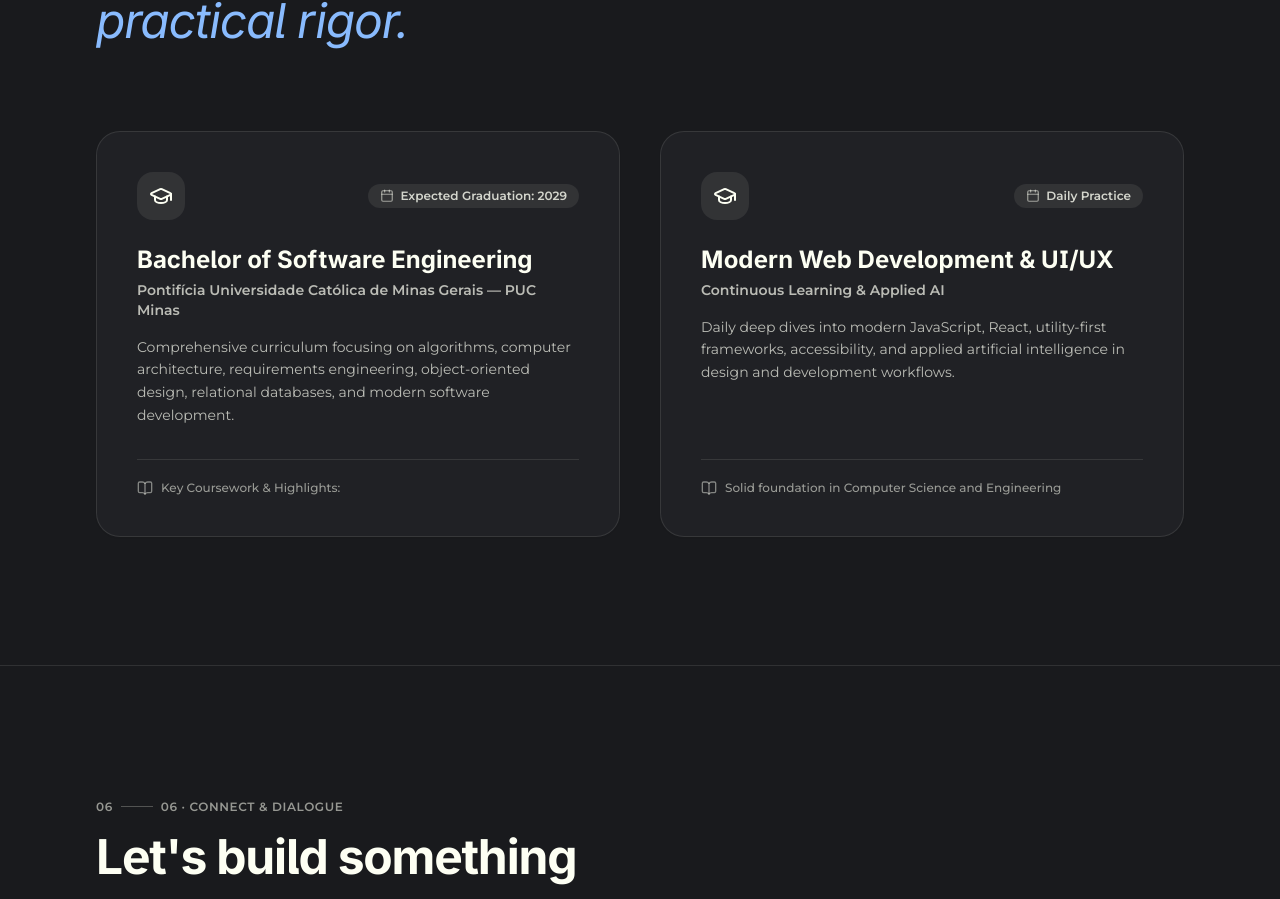
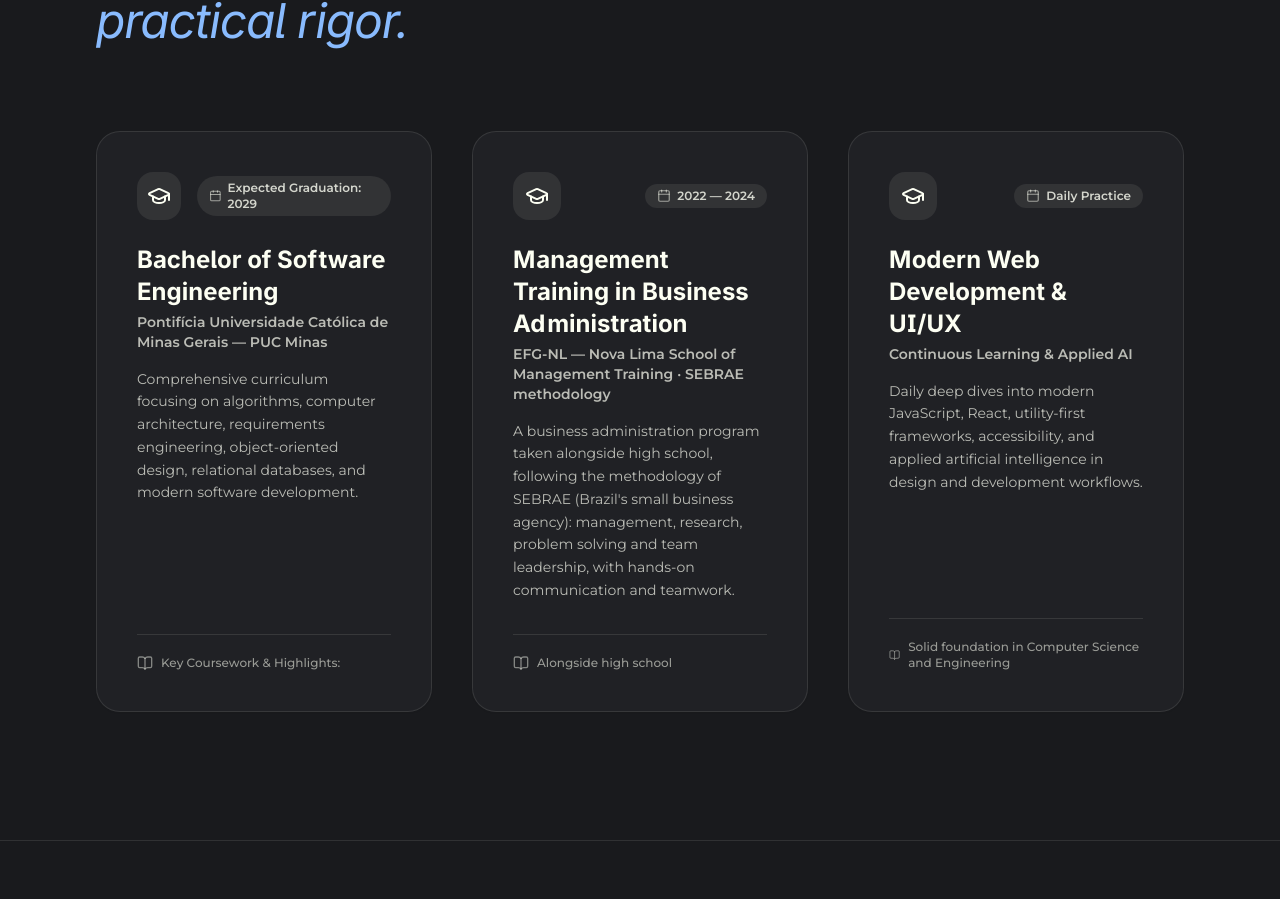
Before and after one commit to thevictorcandido/portfolio-victor, a React (Vite) app: page / in a window 1280 px wide. Shown: the part 5580-6479 px from the top of the page. Built offline with nearby package versions, Linux system fonts and the light colour scheme; no server answers; a web font is replaced by a local one.

Commit message:
feat: formação em administração na EFG-NL na seção Formação

```diff
--- a/src/components/Education.jsx
+++ b/src/components/Education.jsx
@@ -29,13 +29,15 @@ export default function Education() {
         </div>
 
         {/* Grid de Formação */}
-        <div className="grid grid-cols-1 md:grid-cols-2 gap-8 md:gap-10">
+        <div className="grid grid-cols-1 lg:grid-cols-3 gap-8 md:gap-10">
           {education.map((item) => {
+            // A PUC usa as chaves da raiz de education.*; os outros cards, education.<id>.*
             const isPuc = item.id === 'puc'
-            const courseTitle = isPuc ? t('education.degree') : t('education.continuous.course')
-            const institution = isPuc ? t('education.institution') : t('education.continuous.institution')
-            const period = isPuc ? t('education.period') : t('education.continuous.period')
-            const description = isPuc ? t('education.desc') : t('education.continuous.desc')
+            const key = (puc, field) => (isPuc ? `education.${puc}` : `education.${item.id}.${field}`)
+            const courseTitle = t(key('degree', 'course'))
+            const institution = t(key('institution', 'institution'))
+            const period = t(key('period', 'period'))
+            const description = t(key('desc', 'desc'))
 
             return (
               <div
@@ -68,7 +70,7 @@ export default function Education() {
                 <div className="mt-8 pt-5 border-t border-ivory/10 flex items-center gap-2 text-xs text-ivory/55 font-medium">
                   <BookOpen className="w-4 h-4 text-ivory/45" />
                   <span>
-                    {isPuc ? t('education.coursesTitle') : t('education.continuous.footer')}
+                    {t(key('coursesTitle', 'footer'))}
                   </span>
                 </div>
               </div>
--- a/src/data/portfolioData.js
+++ b/src/data/portfolioData.js
@@ -87,6 +87,6 @@ export const portfolioData = {
     },
   ],
 
-  // Textos de cada card em education.* (puc) e education.continuous.* nos arquivos de tradução
-  education: [{ id: "puc" }, { id: "continuous" }],
+  // Textos de cada card em education.* (puc) e education.<id>.* (efgnl, continuous) nos arquivos de tradução
+  education: [{ id: "puc" }, { id: "efgnl" }, { id: "continuous" }],
 }
```
Also changed, not shown: src/i18n/locales/en/translation.json, src/i18n/locales/pt-BR/translation.json, 3 other files (tests, documents, lock files or other folders).
